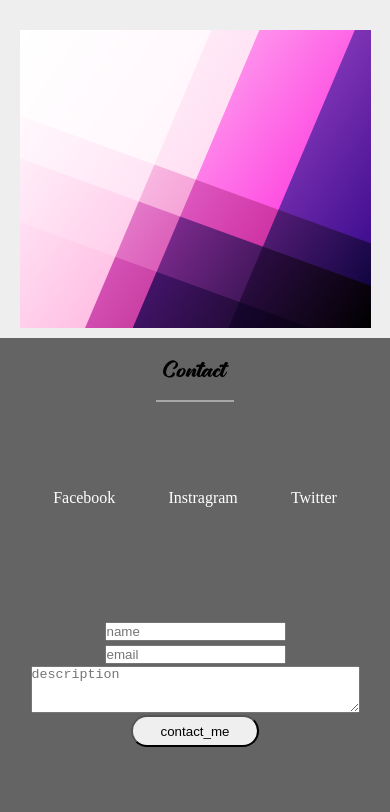
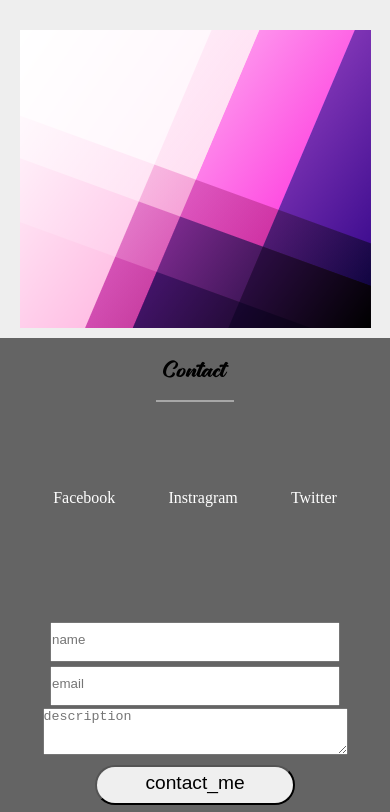
Before and after one commit to avi-sharma121/Portfolio, a plain HTML site: page index.html in a window 390 px wide. Shown: the part 4731-5543 px from the top of the page. Drawn offline with Linux system fonts and the light colour scheme; a web font is replaced by a local one.

Commit message:
modify the design of conntact details v1.11

```diff
--- a/css/style.css
+++ b/css/style.css
@@ -966,4 +966,18 @@ footer {
     width: 8rem;
     border-radius: 20px;
   }
+
+  .form_data input {
+    width: 290px;
+    height: 40px;
+    padding-bottom: 5px;
+  }
+  .form_data .contact_btn {
+    overflow: hidden;
+    margin-top: 10px;
+    font-size: larger;
+    width: 200px;
+    height: 40px;
+    padding-bottom: 5px;
+  }
 }
--- a/index.html
+++ b/index.html
@@ -246,13 +246,15 @@
     <div class="contact_section">
       <div class="contact_card">
         <form action="" method="post" class="form_data">
-          <input type="text" name="name" id="name" placeholder="name">
+          <input type="text" name="name" id="name" placeholder="name" width=280px>
           <input type="email" name="email" id="email" placeholder="email">
-          <textarea id="w3review" name="w3review" rows="3" cols="39"  placeholder="description"></textarea>
+          <textarea id="w3review" name="w3review" rows="3" cols="36"  placeholder="description"></textarea>
           <input type="button" value="contact_me" class="contact_btn">
         </form>
       </div>
     </div>
+
+
 
     <div class="social_section">
       <div class="social_card">
@@ -264,8 +266,6 @@
   </div>
 
 </footer>
-
-
 </body>
 <script>
   window.onscroll = function() {myFunction()};
```
Also changed, not shown: 1 other file.
